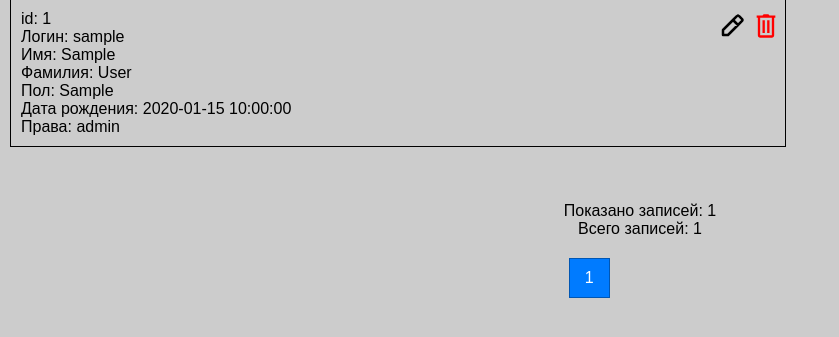
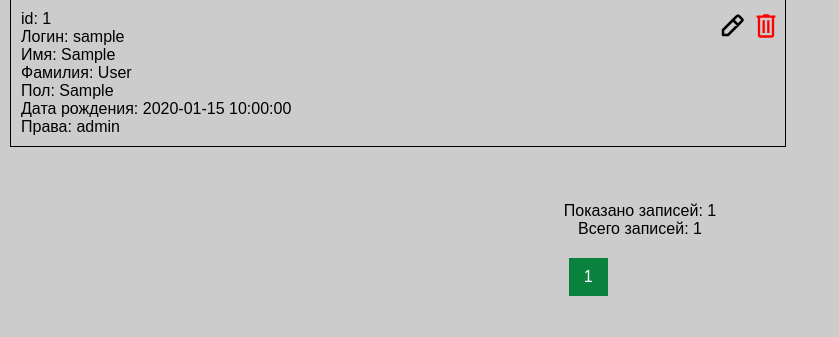
Before and after one commit to ashim120303/test_php, a PHP site: page /index.php in a window 1280 px wide. Shown: the part 437-774 px from the top of the page, without its empty margins (0-839 px from the left). Run offline with PHP 8.4, Linux system fonts and the light colour scheme; tables that the repository leaves empty or names only in its code hold one stand-in row (values such as "Sample post").

Commit message:
Changed pagination styles

```diff
--- a/css/main.css
+++ b/css/main.css
@@ -173,9 +173,8 @@ body {font-family: sans-serif;font-size: 16px;color: #000; background-color: #cc
   background-color: #0a813c;
 }
 .pagination__button.active {
-  background-color: #007bff; /* Новый цвет для активной кнопки */
+  background-color: #0a813c; /* Новый цвет для активной кнопки */
   color: #fff;
-  border: 1px solid #0056b3; /* Опционально: добавление границы для активной кнопки */
 }
 
 /* POP UP STYLES ========================================*/
--- a/index.php
+++ b/index.php
@@ -133,12 +133,12 @@
                     <?php if ($page > 1): ?>
                         <a href="?<?php echo http_build_query(array_merge($_GET, ['page' => $page - 1])); ?>" class="pagination__button">Назад</a>
                     <?php endif; ?>
+                    <?php for ($i = 1; $i <= $total_pages; $i++): ?>
+                        <a href="?<?php echo http_build_query(array_merge($_GET, ['page' => $i])); ?>" class="pagination__button <?php echo ($page == $i) ? 'active' : ''; ?>"><?php echo $i; ?></a>
+                    <?php endfor; ?>
                     <?php if ($page < $total_pages): ?>
                         <a href="?<?php echo http_build_query(array_merge($_GET, ['page' => $page + 1])); ?>" class="pagination__button">Вперёд</a>
                     <?php endif; ?>
-                    <?php for ($i = 1; $i <= $total_pages; $i++): ?>
-                        <a href="?<?php echo http_build_query(array_merge($_GET, ['page' => $i])); ?>" class="pagination__button <?php echo ($page == $i) ? 'active' : ''; ?>"><?php echo $i; ?></a>
-                    <?php endfor; ?>
                 </div>
             </div>
         </div>
```
